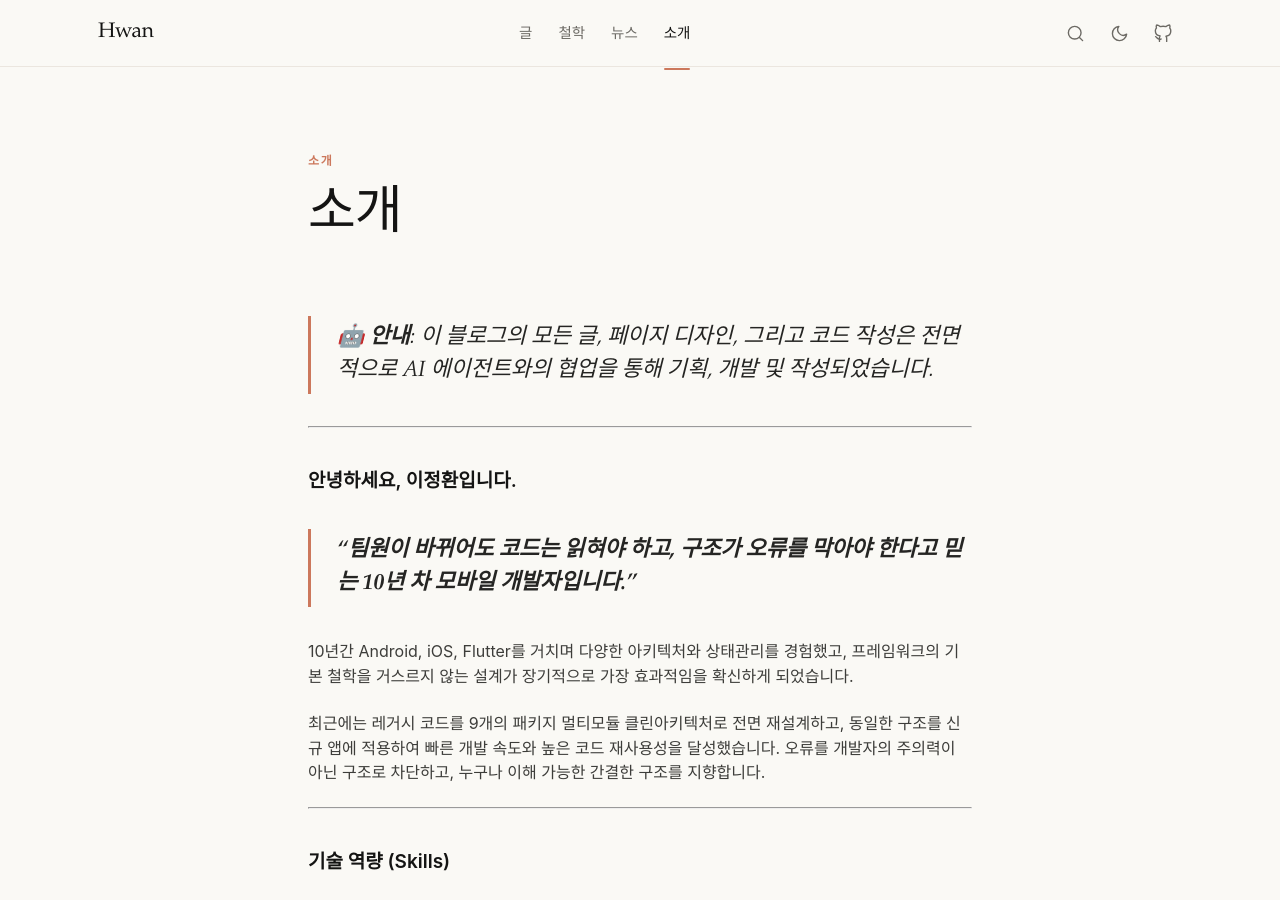
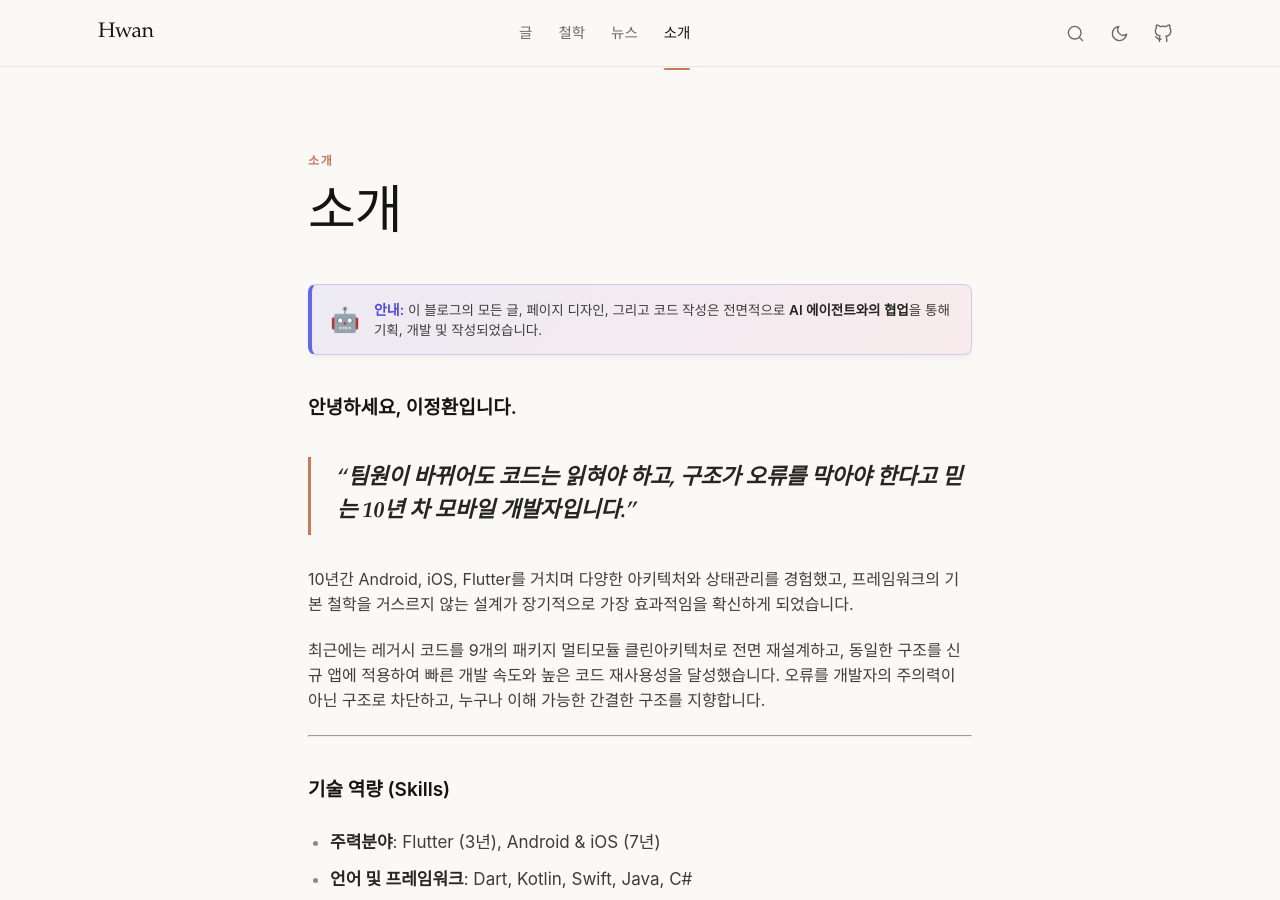
Before and after one commit to Hwan3434/Hwan3434.github.io, a Jekyll site: the page built from about.md, in a window 1280 px wide and 900 px high. Built offline with Jekyll 4.4.1, drawn with Linux system fonts in a browser that asks for light colours; some web fonts are replaced; some of the changed lines change nothing that is shown.

Commit message:
Enhance AI disclaimer with HTML card design

```diff
--- a/about.md
+++ b/about.md
@@ -4,9 +4,23 @@ title: 소개
 permalink: /about/
 ---
 
-> 🤖 **안내**: 이 블로그의 모든 글, 페이지 디자인, 그리고 코드 작성은 전면적으로 AI 에이전트와의 협업을 통해 기획, 개발 및 작성되었습니다.
-
----
+<div style="
+  background: linear-gradient(135deg, rgba(79, 70, 229, 0.08) 0%, rgba(236, 72, 153, 0.08) 100%);
+  border: 1px solid rgba(79, 70, 229, 0.2);
+  border-left: 4px solid #6366f1;
+  padding: 14px 18px;
+  border-radius: 8px;
+  margin-bottom: 30px;
+  display: flex;
+  align-items: center;
+  gap: 14px;
+  box-shadow: 0 4px 6px -1px rgba(0, 0, 0, 0.05);
+">
+  <div style="font-size: 24px; line-height: 1; flex-shrink: 0;">🤖</div>
+  <div style="font-size: 13.5px; line-height: 1.5; color: var(--text-color, inherit);">
+    <strong style="color: #4f46e5; font-size: 14px;">안내:</strong> 이 블로그의 모든 글, 페이지 디자인, 그리고 코드 작성은 전면적으로 <strong>AI 에이전트와의 협업</strong>을 통해 기획, 개발 및 작성되었습니다.
+  </div>
+</div>
 
 ### 안녕하세요, 이정환입니다.
 > **"팀원이 바뀌어도 코드는 읽혀야 하고, 구조가 오류를 막아야 한다고 믿는 10년 차 모바일 개발자입니다."**
```
